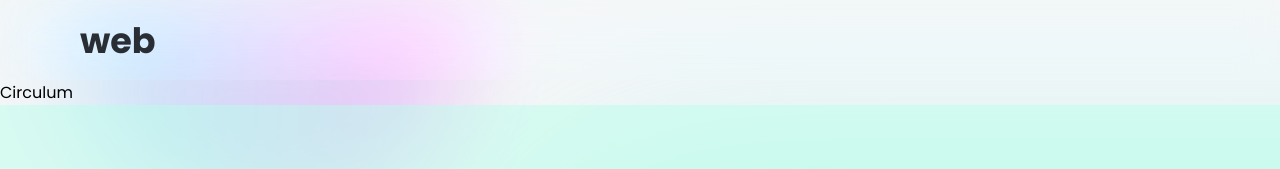
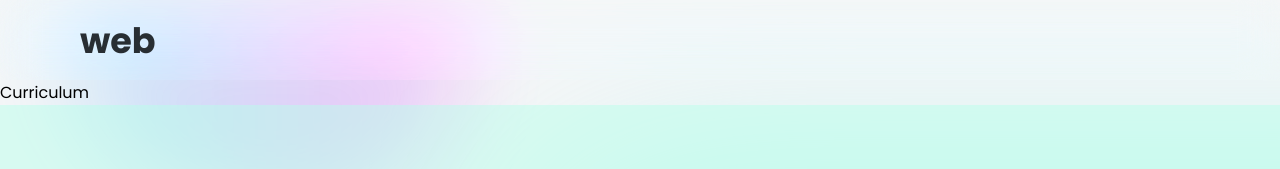
Before and after one commit to narendra8106/my-manager, a React (Vite) app: page /curriculum in a window 1280 px wide. Shown: the top 169 px of the page. Built offline with nearby package versions, Linux system fonts and the light colour scheme; a web font is replaced by a local one.

Commit message:
fix error

```diff
--- a/src/App.jsx
+++ b/src/App.jsx
@@ -10,15 +10,15 @@ import Footer from "./reactComponents/Footer";
 import HomePage from "../src/reactComponents/pages/HomePage";
 import FacultyInfo from "../src/reactComponents/pages/FacultyInfo";
 import StudentsInfo from "../src/reactComponents/pages/StudentInfo";
-import Academics from "../src/reactComponents/pages/Academics";
 import Anouncements from "../src/reactComponents/pages/Anouncements";
 import More from "../src/reactComponents/pages/More";
 import FacultyForm from "./reactComponents/Forms/FacultyForm";
 import StudentForm from "./reactComponents/Forms/StudentForm";
-import Circulum from "./reactComponents/pages/academics/Circulum";
-import Attendence from "./reactComponents/pages/academics/attendence";
-import Marks from "./reactComponents/pages/academics/Marks";
-import Timetable from "./reactComponents/pages/academics/Timetable";
+import Academics from "./reactComponents/pages/Academics";
+import Curriculum from "./reactComponents/pages/academicfiles/Curriculum";
+import Attendence from "./reactComponents/pages/academicfiles/Attendence";
+import Marks from "./reactComponents/pages/academicfiles/Marks";
+import Timetable from "./reactComponents/pages/academicfiles/Timetable";
 
 function App() {
   //for dialogue box
@@ -67,7 +67,7 @@ function App() {
           <Route path="/academics" element={<Academics />} />
           <Route path="/anouncements" element={<Anouncements />} />
           <Route path="/more" element={<More />} />
-          <Route path="/curriculum" element={<Circulum />} />
+          <Route path="/curriculum" element={<Curriculum />} />
           <Route path="/attendence" element={<Attendence />} />
           <Route path="/marks" element={<Marks />} />
           <Route path="/timetable" element={<Timetable />} />
--- /dev/null
+++ b/src/reactComponents/pages/academicfiles/Curriculum.jsx
@@ -0,0 +1,7 @@
+import React from "react";
+
+const Curriculum = () => {
+  return <div>Curriculum</div>;
+};
+
+export default Curriculum;
--- a/src/reactComponents/pages/academics/Circulum.jsx
+++ /dev/null
@@ -1,7 +0,0 @@
-import React from "react";
-
-const Circulum = () => {
-  return <div>Circulum</div>;
-};
-
-export default Circulum;
```
Also changed, not shown: src/reactComponents/pages/academicfiles/Attendence.jsx (renamed from src/reactComponents/pages/academics/Attendence.jsx), src/reactComponents/pages/academicfiles/Marks.jsx (renamed from src/reactComponents/pages/academics/Marks.jsx), src/reactComponents/pages/academicfiles/Timetable.jsx (renamed from src/reactComponents/pages/academics/Timetable.jsx).
